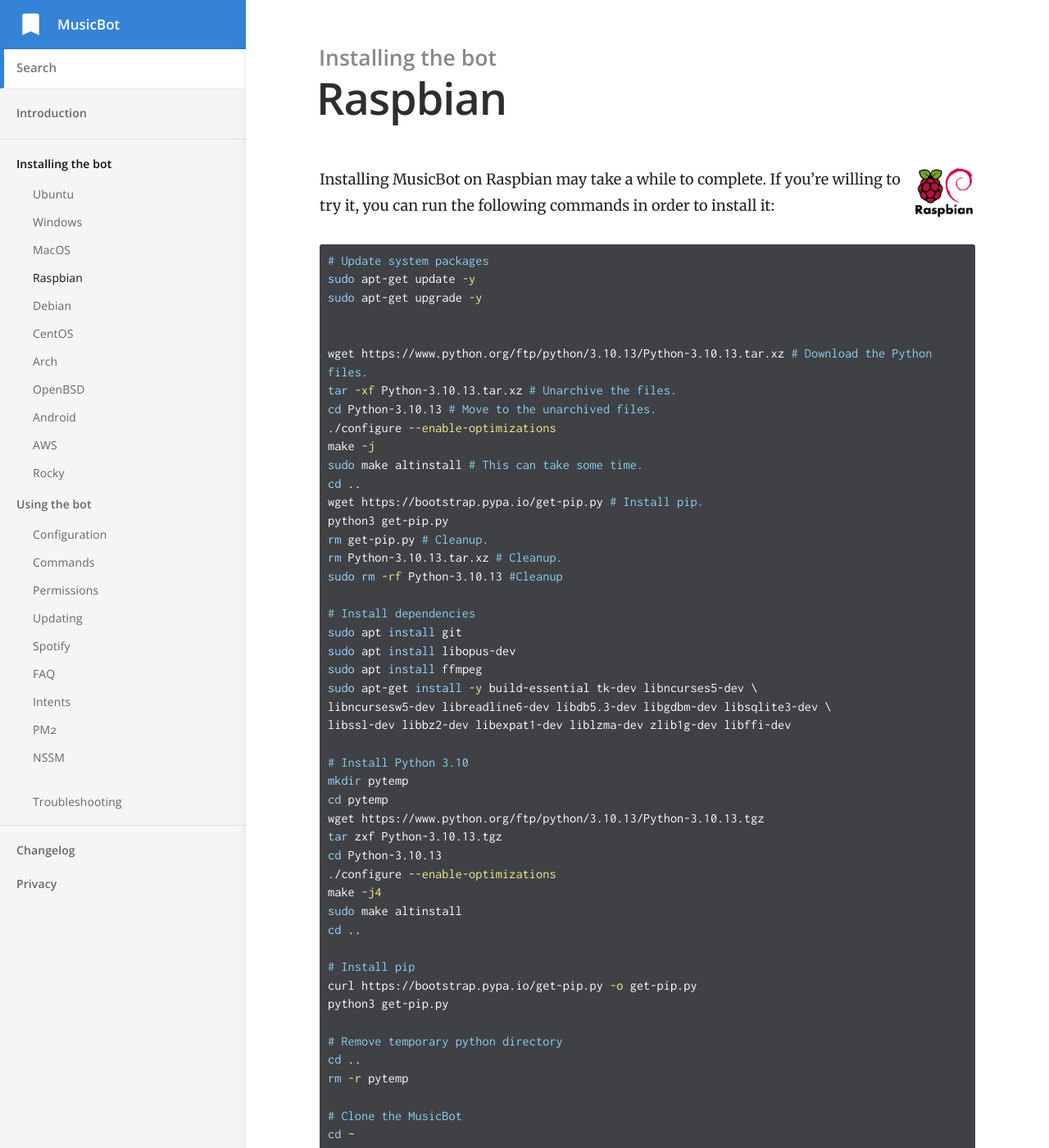
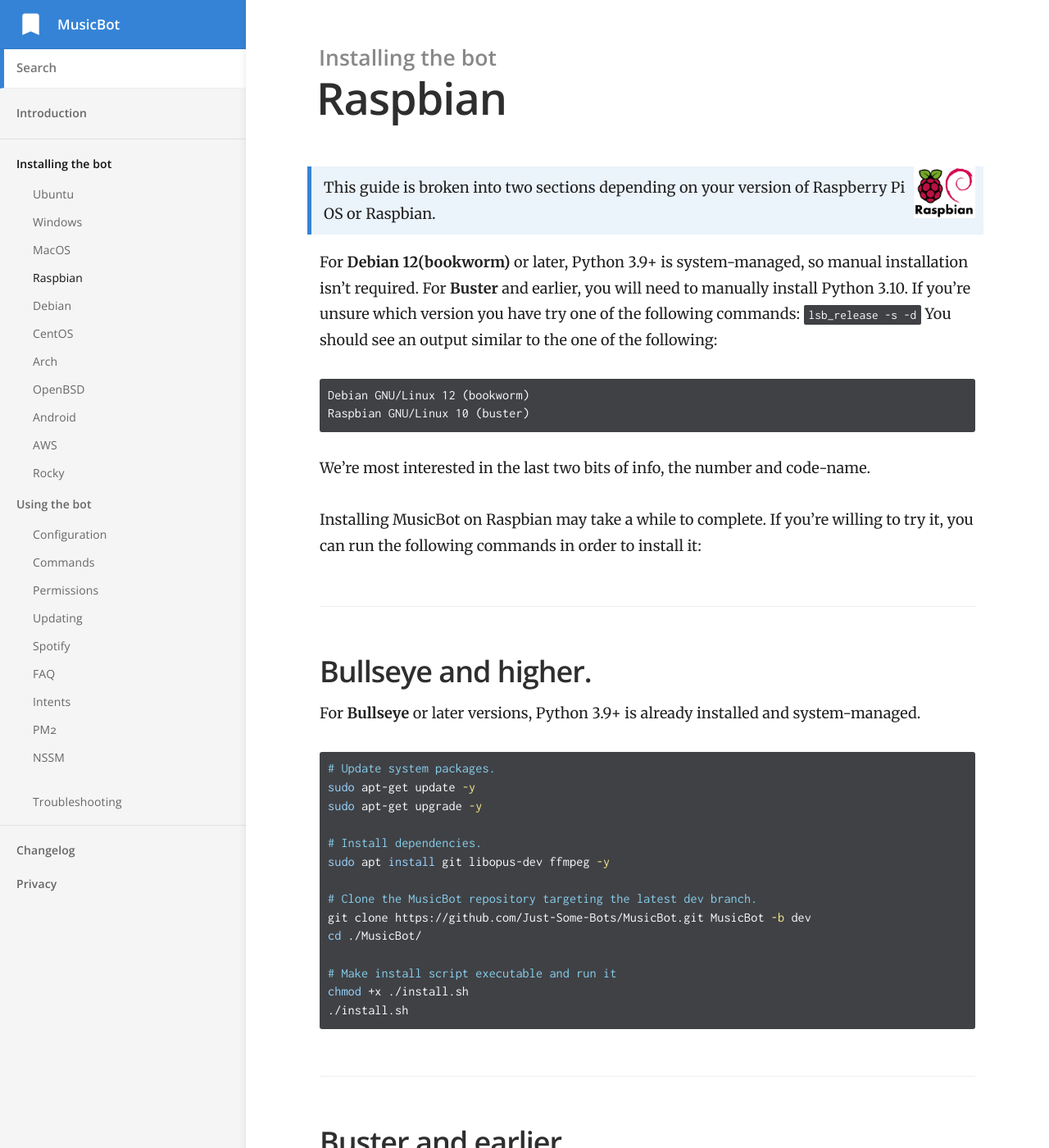
Before and after one commit to Just-Some-Bots/MusicBot, a Jekyll site: the page built from _docs/installing/raspbian.md, in a window 1280 px wide and 1400 px high. Shown: the whole window at 82% size. Built offline with Jekyll 4.4.1, drawn with Linux system fonts in a browser that asks for light colours; some of the changed text lies outside the part shown.

Commit message:
Update raspbian.md (#8)
..copy pasted from my local work environment straight into github's editor lets hope it didn't break lol

````diff
--- a/_docs/installing/raspbian.md
+++ b/_docs/installing/raspbian.md
@@ -6,62 +6,137 @@ order: 4
 
 <img class="doc-img" src="{{ site.baseurl }}/images/raspbian.png" alt="Raspbian" style="width: 75px; float: right;"/>
 
+> This guide is broken into two sections depending on your version of Raspberry Pi OS or Raspbian.
+
+For **Debian 12(bookworm)** or later, Python 3.9+ is system-managed, so manual installation isn't required.
+For **Buster** and earlier, you will need to manually install Python 3.10.
+If you're unsure which version you have try one of the following commands:
+`lsb_release -s -d`
+You should see an output similar to the one of the following:
+```bash
+Debian GNU/Linux 12 (bookworm)
+Raspbian GNU/Linux 10 (buster)
+```
+We're most interested in the last two bits of info, the number and code-name.
+
 Installing MusicBot on Raspbian may take a while to complete.
 If you're willing to try it, you can run the following commands in order to install it:
 
+---
+
+## Bullseye and higher.
+
+For **Bullseye** or later versions, Python 3.9+ is already installed and system-managed.
 ```bash
-# Update system packages
+# Update system packages.
 sudo apt-get update -y
 sudo apt-get upgrade -y
 
+# Install dependencies.
+sudo apt install git libopus-dev ffmpeg -y
 
-wget https://www.python.org/ftp/python/3.10.13/Python-3.10.13.tar.xz # Download the Python files.
-tar -xf Python-3.10.13.tar.xz # Unarchive the files.
-cd Python-3.10.13 # Move to the unarchived files.
-./configure --enable-optimizations
-make -j
-sudo make altinstall # This can take some time.
-cd ..
-wget https://bootstrap.pypa.io/get-pip.py # Install pip.
-python3 get-pip.py
-rm get-pip.py # Cleanup.
-rm Python-3.10.13.tar.xz # Cleanup.
-sudo rm -rf Python-3.10.13 #Cleanup
+# Clone the MusicBot repository targeting the latest dev branch.
+git clone https://github.com/Just-Some-Bots/MusicBot.git MusicBot -b dev
+cd ./MusicBot/
 
-# Install dependencies
-sudo apt install git
-sudo apt install libopus-dev
-sudo apt install ffmpeg
-sudo apt-get install -y build-essential tk-dev libncurses5-dev \
-libncursesw5-dev libreadline6-dev libdb5.3-dev libgdbm-dev libsqlite3-dev \
-libssl-dev libbz2-dev libexpat1-dev liblzma-dev zlib1g-dev libffi-dev
+# Make install script executable and run it
+chmod +x ./install.sh
+./install.sh
+```
+---
 
-# Install Python 3.10
-mkdir pytemp
-cd pytemp
-wget https://www.python.org/ftp/python/3.10.13/Python-3.10.13.tgz
-tar zxf Python-3.10.13.tgz
+## Buster and earlier.
+
+We will need to build python3.10 manually.
+
+```bash
+# Update system packages.
+sudo apt-get update -y
+sudo apt-get upgrade -y
+
+# Install dependencies required to build Python.
+sudo apt-get install -y build-essential zlib1g-dev uuid-dev liblzma-dev \
+lzma-dev libncurses5-dev libgdbm-dev libnss3-dev libssl-dev \
+libreadline-dev libffi-dev libsqlite3-dev libbz2-dev
+
+# Download and build Python 3.10
+wget https://www.python.org/ftp/python/3.10.13/Python-3.10.13.tar.xz
+tar -xf Python-3.10.13.tar.xz
 cd Python-3.10.13
 ./configure --enable-optimizations
-make -j4
+make -j4 # Compile the source code using 4 parallel jobs for faster build times.
 sudo make altinstall
 cd ..
-
-# Install pip
-curl https://bootstrap.pypa.io/get-pip.py -o get-pip.py
-python3 get-pip.py
-
-# Remove temporary python directory
-cd ..
-rm -r pytemp
-
-# Clone the MusicBot
-cd ~
-git clone https://github.com/Just-Some-Bots/MusicBot.git MusicBot -b master
-cd MusicBot
-
-python3 -m pip install --upgrade -r requirements.txt
-
 ```
 
-After this, you can find a folder called `MusicBot` inside your home directory. [Configure]({{ site.baseurl }}/using/configuration) it, and then run `bash ./run.sh` to start the bot.
+### Installing pip
+When it comes to installing pip, you have a couple options based on your system version.
+
+1.
+```bash
+# Install pip using the get-pip.py script for Debian 10 or less
+curl https://bootstrap.pypa.io/get-pip.py -o get-pip.py
+python3.10 get-pip.py
+```
+
+2.
+```bash
+# Install pip using apt for 11
+sudo apt install python3-pip -y
+```
+
+3.
+```bash
+# Use a virtual enviroment for 12+
+
+# change to home directory
+cd ~
+
+# set up venv in MusicBotVenv
+python -m venv MusicBotVenv
+
+# move cloned directory inside venv, so MusicBot can see the venv
+mv ./MusicBot ./MusicBotVenv/MusicBot
+
+# activate venv
+source ./MusicBotVenv/bin/activate
+
+# install pip libs inside venv
+pip install -U -r ./MusicBotVenv/MusicBot/requirements.txt
+
+# leave venv when done with
+deactivate
+```
+
+4.
+```bash
+# Install with the -break-system-packages 12+
+# NOT RECOMMENED
+# If you plan to use the Pi for more than just MusicBot this could have side effects on your system.
+# There is software in modern Debian based Linux distros that is built out of python, so to keep it all stable they force pip to obey rules of the system package manager instead.
+
+pip install --break-system-packages -U -r ./MusicBot/requirements.txt
+```
+
+
+```bash
+# Cleanup (only need if you had to manually build python 3.10)
+rm -r Python-3.10.13  # Remove the source directory; it's no longer needed to run Python.
+rm Python-3.10.13.tar.xz # Remove the archive; it's no longer needed after extraction.
+rm get-pip.py # Remove the installation script; pip is now installed.
+
+# Install additional dependencies
+sudo apt install git libopus-dev ffmpeg -y
+
+# Clone the MusicBot repository targeting the latest dev branch.
+git clone https://github.com/Just-Some-Bots/MusicBot.git MusicBot -b dev
+cd ./MusicBot/
+
+# Make install script executable and run it
+chmod +x ./install.sh
+./install.sh
+```
+
+---
+
+After this, you can find a folder called `MusicBot` inside your home directory. [Configure]({{ site.baseurl }}/using/configuration) it, and then run `./run.sh` to start the bot.
````
